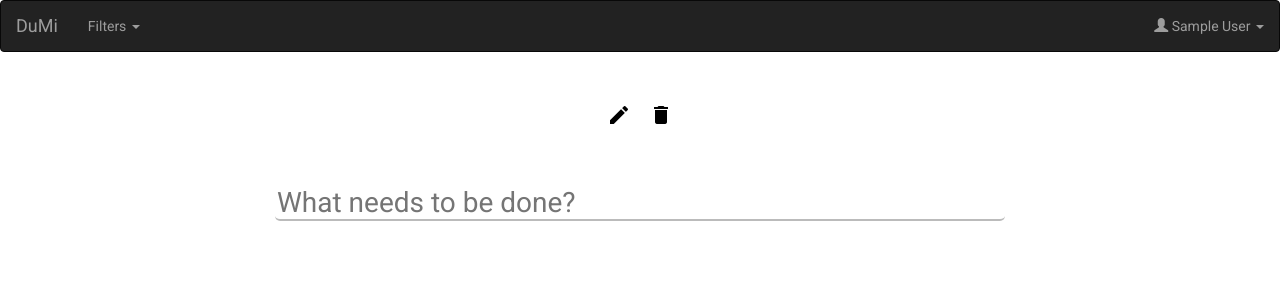
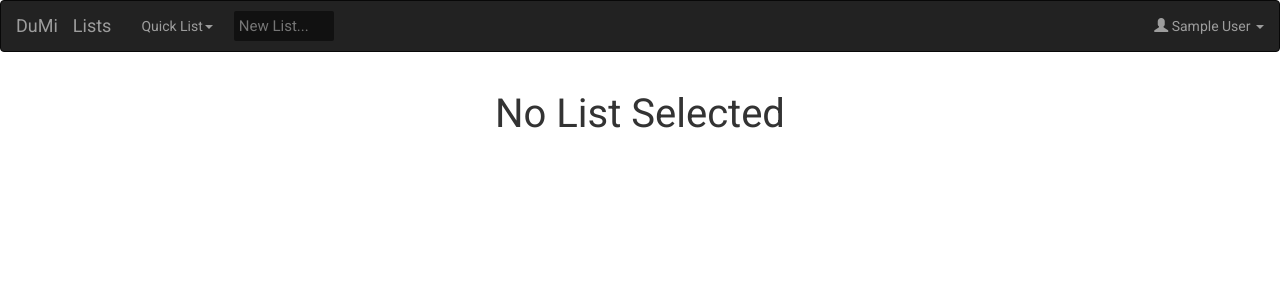
Before and after one commit to Yusef28/todoskeleton, a Flask app: template templates/list/dashboard.html in a window 1280 px wide. Shown: the top 300 px of the page. Run offline with Flask 2, Linux system fonts and the light colour scheme; the template is opened without the code that fills it, so the values that code supplies are empty; the visitor is signed in with stand-in values (Sample User, id 1); data comes from the database, SQL or seed files in the repository; parts of the project's set-up code (start-up, migrations or seed data) failed here and were passed over; some libraries are stand-ins or nearby versions.

Commit message:
Refactoring
No default list
Switch to new lists on creation
Show all lists page
dashboard filter refactoring
HTML JavaScript refactoring

```diff
--- a/list_routes.py
+++ b/list_routes.py
@@ -38,16 +38,31 @@ class Update_List_form(FlaskForm):
 def list_create():
 
 	if request.method == 'POST':
-		if "Getting Started" == request.form['new_list']:
+
+		title = request.form['new_list']
+		if check_list_exists(title):
 			flash('A list with this name already exists')
 			return redirect(url_for('dashboard'))
 
-		list = List(title=request.form['new_list'], parent_user=session['user_id'])
-		db.session.add(list)
+
+		lists = db.session.query(List).filter_by(parent_user=session["user_id"]).all()
+		old_current_list = find_current_list(lists)
+
+		new_current_list = List(title=request.form['new_list'], parent_user=session['user_id'])
+
+		#This needs to be here before the change/choose function calls
+		#because they query for this list and then update current
+		db.session.add(new_current_list)
 		db.session.commit()
 
-		print('List *'+list.title+'* for user with id: *'+str(session['user_id'])+'* created!')
-		flash('List *'+list.title+'* for user with id: *'+str(session['user_id'])+'* created!')
+		#when you create a new list, switch to immediately
+		if old_current_list:
+			change_current_list(old_current_list.id , new_current_list.id)
+		else:
+			choose_current_list(new_current_list.id)
+
+		print('List *'+new_current_list.title+'* for user with id: *'+str(session['user_id'])+'* created!')
+		flash('List *'+new_current_list.title+'* for user with id: *'+str(session['user_id'])+'* created!')
 
 	return redirect(request.referrer)
 
@@ -55,11 +70,12 @@ def list_create():
 def list_update(id):
 
 	if request.method == 'POST':
-		if "Getting Started" == request.form['list_title_change_input']:
+
+		new_title = request.form['list_title_change_input']
+		if check_list_exists(new_title):
 			flash('A list with this name already exists')
 			return redirect(url_for('dashboard'))
 
-		new_title = request.form['list_title_change_input']
 		list = db.session.query(List).get(id)
 		old_title = list.title
 		list.title = new_title
@@ -72,17 +88,9 @@ def list_update(id):
 @app.route("/list_delete/<int:id>")
 def list_delete(id):
 	list = db.session.query(List).get(id)
-	if list.title == "Getting Started":
-		flash('You cannot delete the Getting Started list!')
-		return redirect(url_for('dashboard'))
 
 	if list.current == True:
-		#I needed to search using default as title AND session id otherwise I get the first default List which
-		#could be from another user!
-		default = db.session.query(List).filter_by(title = "Getting Started", parent_user = session['user_id']).first()
-		print(default.title)
 		list.current = False
-		default.current = True
 
 	db.session.delete(list)
 	db.session.commit()
@@ -96,7 +104,7 @@ def find_current_list(lists):
 	for list in lists:
 		if list.current == True:
 			return list
-
+	return None
 
 @app.route("/change_current_list/<int:old_list_id>/<int:new_list_id>/")
 def change_current_list(old_list_id, new_list_id):
@@ -114,3 +122,22 @@ def change_current_list(old_list_id, new_list_id):
 
 	#user = user_read(session['user_id'])
 	return redirect(url_for('dashboard'))
+
+@app.route("/choose_current_list/<int:new_list_id>/")
+def choose_current_list(new_list_id):
+
+	new_list = db.session.query(List).get(new_list_id)
+
+	if not new_list:
+		print("List ID not available")
+	else:
+		new_list.current = True
+		db.session.commit()
+
+	return redirect(url_for('dashboard'))
+
+
+@app.route("/check_list_exists/<string:title>/")
+def check_list_exists(title):
+
+	return db.session.query(List).filter_by(title=title, parent_user=session["user_id"]).first()
--- a/routes.py
+++ b/routes.py
@@ -28,23 +28,30 @@ from task_routes import *
 from user_routes import *
 
 
+
+@app.route("/get_lists_and_current_list")
+def get_lists_and_current_list():
+	user = user_read(session['user_id'])
+	lists = List.query.filter_by(parent_user = user.id)
+	current_list = find_current_list(lists)
+	return lists, current_list
+
+
 @app.route("/")
 def index():
-
-	if 'user_id' not in session:#on start and after clear
+	if 'user_id' not in session or not user_read(session['user_id']):
+	#on start and after clear
 		return render_template('auth/index.html')
 	else:
-		user = user_read(session['user_id'])
-		lists = db.session.query(List).filter_by(parent_user = user.id)
-		current_list = find_current_list(lists)
+		lists, current_list = get_lists_and_current_list()
 		return render_template('auth/index.html', lists=lists, current_list=current_list)
 
 
 @app.route("/dashboard_current")
 def dashboard_current():
-	user = user_read(session['user_id'])
-	lists = List.query.filter_by(parent_user = user.id)
-	current_list = find_current_list(lists)
+	lists, current_list = get_lists_and_current_list()
+	if not current_list:
+		return render_template('list/dashboard.html', lists=lists, current_list = current_list)
 	current_tasks = Task.query.filter_by(parent_list=current_list.id, current=True, deleted=False)
 	current_tasks = sorted(list(current_tasks), key=lambda x:(-x.important, x.id))
 	return render_template('list/dashboard.html', lists = lists, tasks = current_tasks, current_list = current_list)
@@ -52,40 +59,53 @@ def dashboard_current():
 
 @app.route("/dashboard_important")
 def dashboard_important():
-	user = user_read(session['user_id'])
-	lists = List.query.filter_by(parent_user = user.id)
-	current_list = find_current_list(lists)
+	lists, current_list = get_lists_and_current_list()
+	if not current_list:
+		return render_template('list/dashboard.html', lists=lists, current_list = current_list)
 	current_tasks = Task.query.filter_by(parent_list=current_list.id, important=True, deleted=False)
 	return render_template('list/dashboard.html', lists = lists, tasks = current_tasks, current_list = current_list)
 
 
 @app.route("/dashboard_completed")
 def dashboard_completed():
-	user = user_read(session['user_id'])
-	lists = List.query.filter_by(parent_user = user.id)
-	current_list = find_current_list(lists)
+	lists, current_list = get_lists_and_current_list()
+	if not current_list:
+		return render_template('list/dashboard.html', lists=lists, current_list = current_list)
 	current_tasks = Task.query.filter_by(parent_list=current_list.id, completed=True, deleted=False)
 	return render_template('list/dashboard.html', lists = lists, tasks = current_tasks, current_list = current_list)
 
 
 @app.route("/dashboard_deleted")
 def dashboard_deleted():
-	user = user_read(session['user_id'])
-	lists = List.query.filter_by(parent_user = user.id)
-	current_list = find_current_list(lists)
+	lists, current_list = get_lists_and_current_list()
+	if not current_list:
+		return render_template('list/dashboard.html', lists=lists, current_list = current_list)
 	current_tasks = Task.query.filter_by(parent_list=current_list.id, deleted=True)
 	return render_template('list/dashboard.html', lists = lists, tasks = current_tasks, current_list = current_list)
 
+
+@app.route("/dashboard_show_lists")
+def dashboard_show_lists():
+	#get all lists and tasks for that list
+
+	lists, current_list = get_lists_and_current_list()
+
+	#if you're here, there is no current list
+	if current_list:
+		current_list.current = False
+		db.session.commit()
+	return render_template('list/dashboard_lists.html', lists=lists)
 
 
 @app.route("/dashboard")
 def dashboard():
 
 	#get all lists and tasks for that list
-	user = user_read(session['user_id'])
-	lists = db.session.query(List).filter_by(parent_user = user.id)
-	current_list = find_current_list(lists)
+	lists, current_list = get_lists_and_current_list()
+
+	if not current_list:
+		return render_template('list/dashboard_lists.html', lists=lists)
+
 	tasks = Task.query.filter_by(parent_list=current_list.id, deleted=False)
 	tasks = sorted(list(tasks), key=lambda x:(-x.important, x.id))
-	#return dashboard(user)
 	return render_template('list/dashboard.html', lists = lists, tasks = tasks, current_list = current_list)
--- a/task_routes.py
+++ b/task_routes.py
@@ -28,9 +28,12 @@ def task_create():
 
 	if request.method == 'POST':
 		lists = List.query.filter_by(parent_user = session['user_id'])
+		num_lists = len(list(lists))
+		print(num_lists)
 		current_list = find_current_list(lists) #needs the list_routes module
 		title = request.form['new_task']
 		new_task = Task(title=title, parent_list=current_list.id)
+		#TODO: change above line to: new_task = Task(title=title, parent_list=current_list.id, sort_value=num_lists+1)
 		db.session.add(new_task)
 		db.session.commit()
 
--- a/templates/base.html
+++ b/templates/base.html
@@ -22,7 +22,6 @@
         };
     </script>
 
-
   </head>
 
 <body onLoad="document.getElementById('eingabe').focus();">
@@ -33,11 +32,17 @@
     <div class="navbar-header">
       <a class="navbar-brand" href="{{ url_for('index') }}">DuMi</a>
     </div>
+
 	{% if session['user_id'] %}
+
+	<div class="navbar-header">
+      <a class="navbar-brand" href="{{ url_for('dashboard_show_lists') }}">Lists</a>
+    </div>
+
+	{% if current_list %}
 	<ul class="nav navbar-nav">
 	<li class="dropdown"><a class="dropdown-toggle" data-toggle="dropdown" href="#">Filters <span class="caret"></span></a>
 	 <ul class="dropdown-menu">
-	<!-- <ul class="nav navbar-nav"> -->
 	  <li><a href="{{ url_for('dashboard') }}"><span class="glyphicon glyphicon-th-list"></span> All</a></li>
 	  <li><a href="{{ url_for('dashboard_current') }}"><span class="glyphicon glyphicon-time"></span> Current</a></li>
 	  <li><a href="{{ url_for('dashboard_important') }}"><span class="glyphicon glyphicon-star"></span> Important</a></li>
@@ -47,15 +52,21 @@
 	</ul>
 	{% endif %}
 
-	{% if lists and current_list %}
+
+
 	<ul class="nav navbar-nav">
-		<li class="dropdown"><a class="dropdown-toggle" data-toggle="dropdown" href="#">Lists <span class="caret"></span></a>
+		<li class="dropdown"><a class="dropdown-toggle" data-toggle="dropdown" href="#">Quick List<span class="caret"></span></a>
 		<ul class="dropdown-menu">
 		{% for list in lists %}
 
-		<!-- <ul class="nav navbar-nav"> -->
-		  <li><a href="{{ url_for('change_current_list', old_list_id=current_list.id, new_list_id=list.id) }}">{{ list.title }}</a></li>
+			{% if current_list %}
+				<li><a href="{{ url_for('change_current_list', old_list_id=current_list.id, new_list_id=list.id) }}">{{ list.title }}</a></li>
+			{% else %}
+				<li><a href="{{ url_for('choose_current_list', new_list_id=list.id) }}">{{ list.title }}</a></li>
+			{% endif %}
+
 		{% endfor %}
+
 		</ul>
 	</ul>
 
@@ -68,6 +79,8 @@
 	</ul>
 
 	{% endif %}
+
+	<!-- somehow, commented out jinja can still affect the code. Watch out! -->
 
 	<ul class="nav navbar-nav navbar-right">
 	  {% if session['user_id'] %}
--- a/templates/list/dashboard.html
+++ b/templates/list/dashboard.html
@@ -4,13 +4,10 @@
 
 <div class="container" id="main">
 
-
-
-
 	<div>
 
 	<h2>
-
+	{% if current_list %}
 	<form class="current-title-form" id="current-title-form"
 	action="{{ url_for('list_update', id=current_list.id) }}"
 	method="POST">
@@ -24,6 +21,7 @@
 		required>
 
 	</form>
+	{% endif %}
 
 	{% with messages = get_flashed_messages() %}
 		{% if messages %}
@@ -35,9 +33,10 @@
 		{% endif %}
 	{% endwith %}
 
+
+	{% if current_list %}
+
 	<span id="current-title-span" class="current-title-span">{{ current_list.title }}</span>
-
-	{% if current_list.title != "Getting Started" %}
 
 	<a href="#" onclick="toggleEditForm()" > <span class="material-icons" id="list-edit-icon">edit</span></a>
 
@@ -47,9 +46,6 @@
 
 	<span class="material-icons">delete</span></a>
 
-
-
-	{% endif %}
 	</h2>
 
 	</div>
@@ -78,6 +74,7 @@
 			}
 		}
     </script>
+
 
 	<br>
 	<br>
@@ -135,7 +132,11 @@
 	{% endfor %}
 
 	<br>
+	{% else %}
 
+	<h2> No List Selected </h2>
+
+	{% endif %}
 
 </ul>
 
```
Also changed, not shown: models.py (+8 -7 lines), pythonanywhere database notes.txt (added, +29 -0 lines), templates/list/dashboard_lists.html (added, +87 -0 lines), tests/How to test separete things.txt (added, +9 -0 lines), tests/test_list_routes.py (+0 -20 lines), tests/test_user_routes.py (+6 -3 lines).
